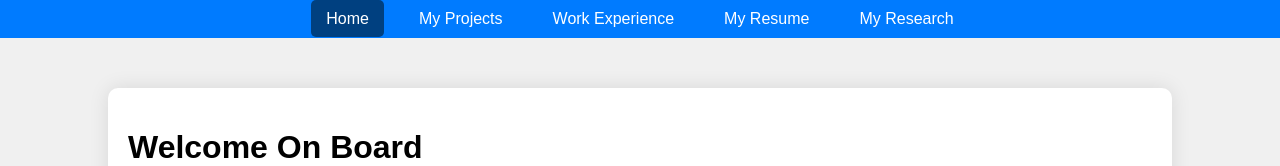
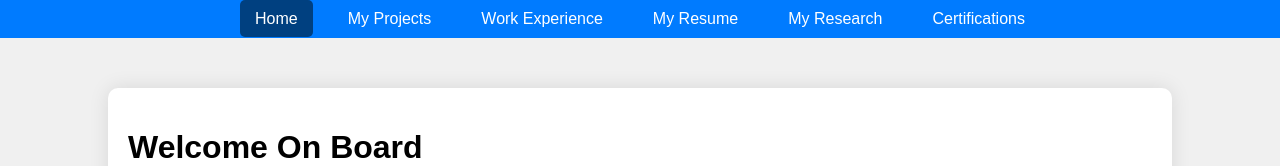
Before and after one commit to gokula991/Portfolio, a plain HTML site: page index.html in a window 1280 px wide. Shown: the top 166 px of the page. Drawn offline with Linux system fonts and the light colour scheme.

Commit message:
Update index.html

```diff
--- a/index.html
+++ b/index.html
@@ -56,6 +56,7 @@
             <li><a href="experience.html">Work Experience</a></li>
             <li><a href="resume.html">My Resume</a></li>
             <li><a href="research.html">My Research</a></li>
+            <li><a href="certifications.html">Certifications</a></li>
         </ul>
     </div>
     <div class="container">
```
